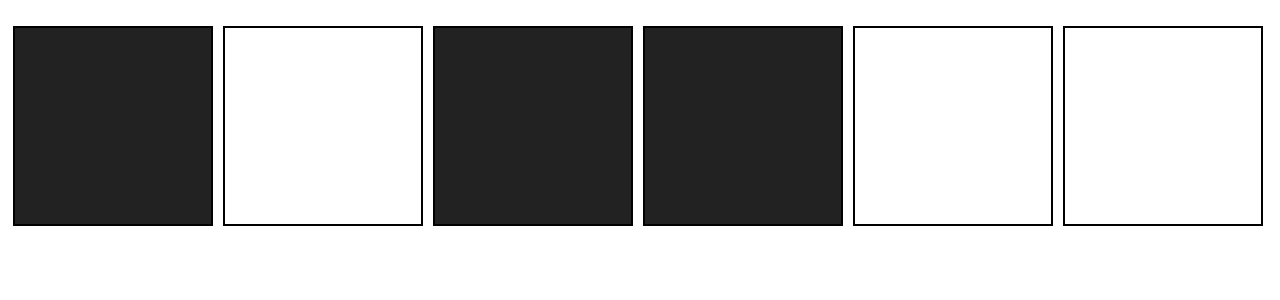
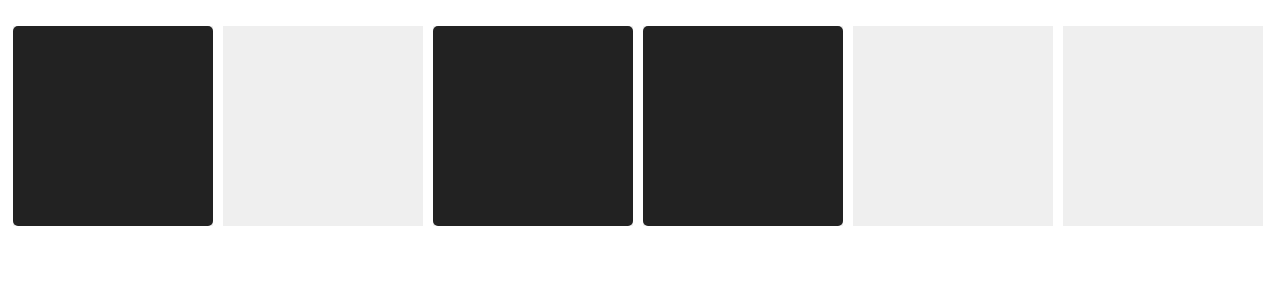
Before and after one commit to JD-R0driguez/react-play-ground, a React (Create React App) app in the folder state-props-play/: page / in a window 1280 px wide. Shown: the top 300 px of the page. Built offline with nearby package versions, Linux system fonts and the light colour scheme.

Commit message:
Third challenge completed

```diff
--- a/state-props-play/src/components/Box.js
+++ b/state-props-play/src/components/Box.js
@@ -2,14 +2,26 @@ import React from 'react';
 
 function Box(props){
 
-    const colorBackground = props.state? "#222222": "none";
+    function handleClick(){
+        //Toggle the box when clicked
+        setBoxState(prevState => !prevState)
+    }
+
+    //State to manage te box's state (clicked / un-clicked)
+    const [boxState, setBoxState] = React.useState(props.state)
+
+    //Determine the back color based on the passed value from props
+    const colorBackground = boxState? "#222222": "transparent";
 
     const styles = {
         backgroundColor: colorBackground
     }
 
     return (
-        <div style={styles} className="box"></div>
+        <button className='button--box' onClick={handleClick}>
+            <div style={styles} className="box"></div>
+        </button>
+
     )
 }
 
--- a/state-props-play/src/styles.css
+++ b/state-props-play/src/styles.css
@@ -1,11 +1,17 @@
 * {
     box-sizing: border-box;
+}
+
+.button--box{
+    margin: 5px;
+    padding: 0px;
+    border: none;
+    cursor: pointer;
 }
 
 .box{
     width: 200px;
     height: 200px;
-    border: 2px solid #000;
-    margin: 5px;
-    display: inline-block;
+    margin: 0px;
+    border-radius: 5px;
 }
```
